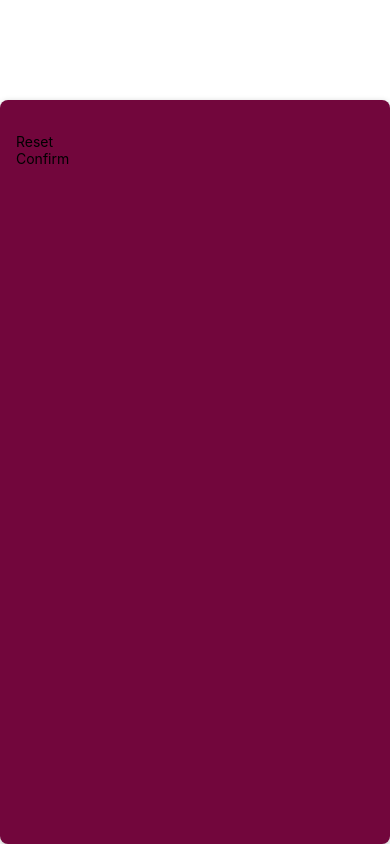
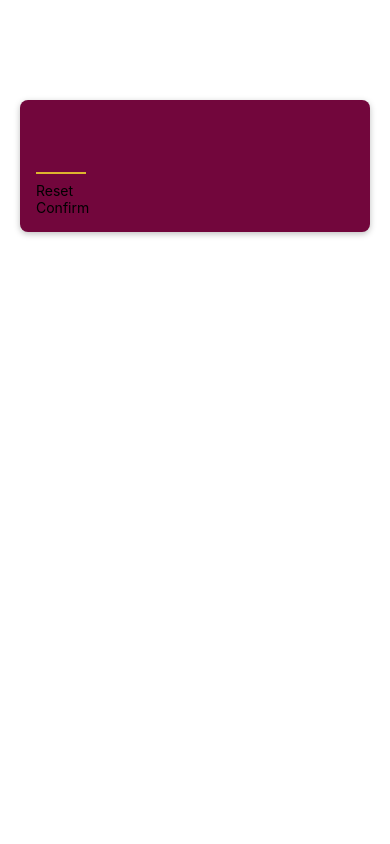
Before and after one commit to zlzlzlmo/mini-game-app, a React Native app: screen / in a window 390 px wide. Built offline with nearby package versions, Linux system fonts and the light colour scheme.

Commit message:
feat: text input

```diff
--- a/screens/StartGameScreen.tsx
+++ b/screens/StartGameScreen.tsx
@@ -5,7 +5,13 @@
 const StartGameScreen = () => {
   return (
     <View style={styles.inputContainer}>
-      <TextInput />
+      <TextInput
+        style={styles.numberInput}
+        maxLength={2}
+        keyboardType="number-pad"
+        autoCapitalize="none"
+        autoCorrect={false}
+      />
       <PrimaryButton>Reset</PrimaryButton>
       <PrimaryButton>Confirm</PrimaryButton>
     </View>
@@ -16,7 +22,6 @@
 
 const styles = StyleSheet.create({
   inputContainer: {
-    flex: 1,
     marginTop: 100,
     padding: 16,
     backgroundColor: "#72063c",
@@ -26,5 +31,17 @@
     shadowOffset: { width: 0, height: 2 },
     shadowRadius: 6,
     shadowOpacity: 0.25,
+    marginHorizontal: 20,
+  },
+  numberInput: {
+    width: 50,
+    height: 50,
+    fontSize: 32,
+    borderBottomColor: "#ddb52f",
+    borderBottomWidth: 2,
+    color: "#ddb52f",
+    marginVertical: 8,
+    fontWeight: "bold",
+    textAlign: "center",
   },
 });
```
Also changed, not shown: 1 other file (tests, documents, lock files or other folders).
